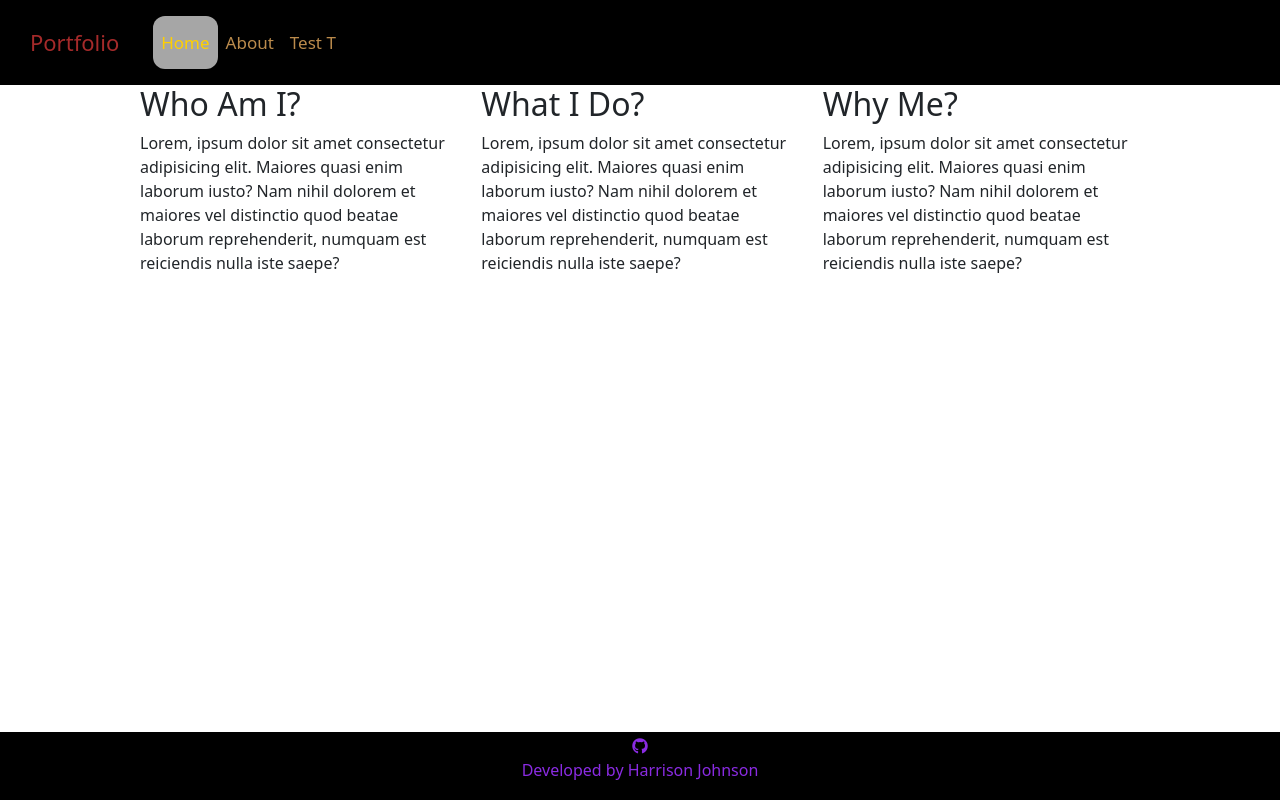
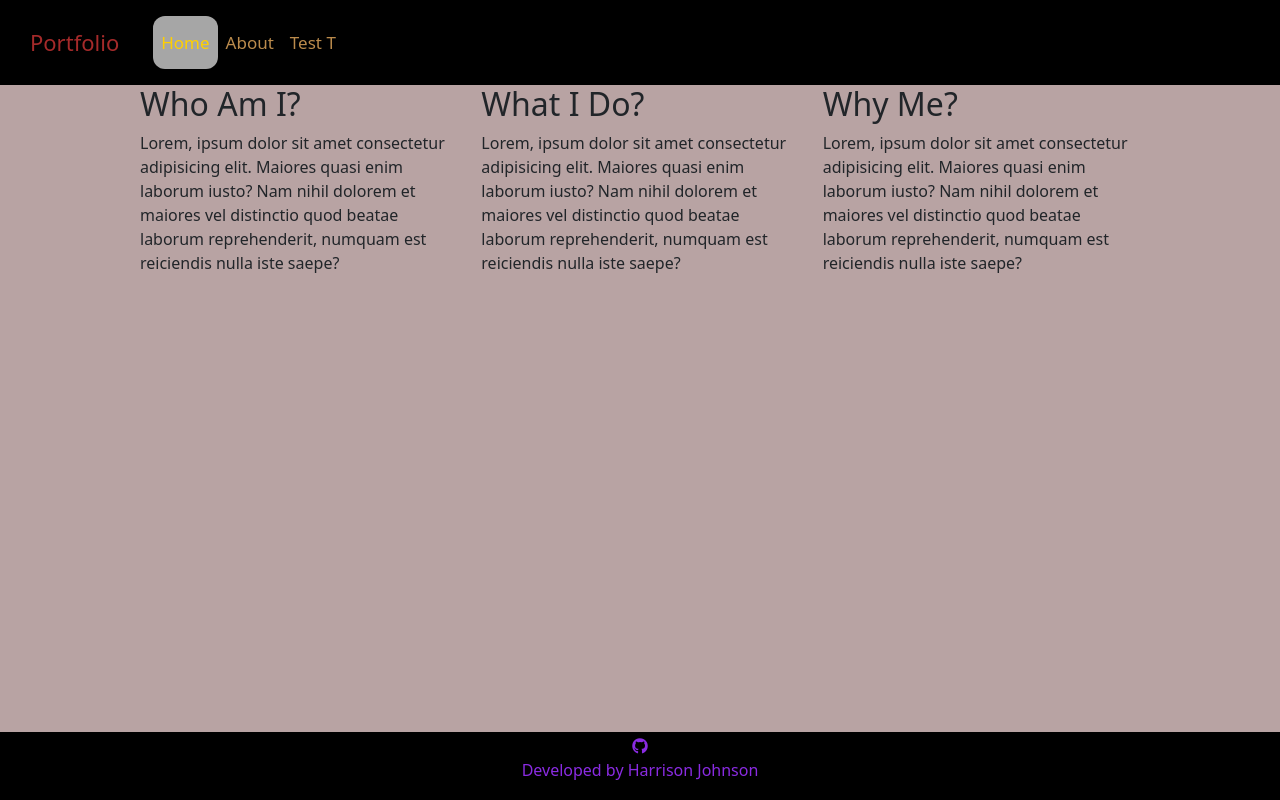
Before and after one commit to GitHub-Harrison/portfolio, a Django app: page /about/ in a window 1280 px wide. Run offline with Django 3.2, Linux system fonts and the light colour scheme; some libraries are stand-ins or nearby versions.

Commit message:
Change overlay colour

```diff
--- a/static/css/about.css
+++ b/static/css/about.css
@@ -1,4 +1,8 @@
 /* css styling specifically for the about page */
+
+.overlay {
+    background-color: rgb(184, 163, 163);
+}
 
 /* remove opacity from nav */
 nav {
```
